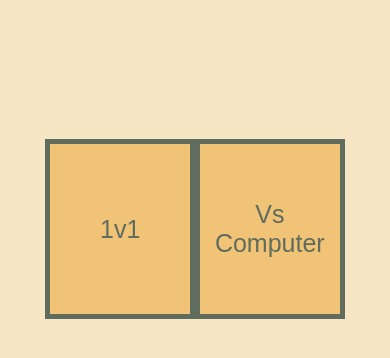
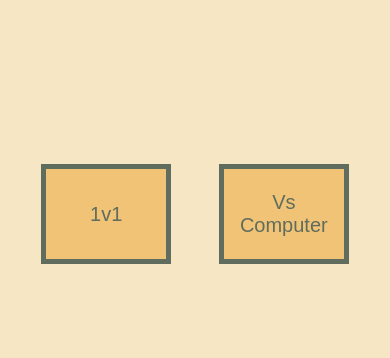
Before and after one commit to Indicgamer/JS_PROJ, a plain HTML site: page index.html in a window 390 px wide. Shown: the part 126-484 px from the top of the page. Drawn offline with Linux system fonts and the light colour scheme; a web font is replaced by a local one.

Commit message:
added responsiveness to index.html

```diff
--- a/ttt_css/style.css
+++ b/ttt_css/style.css
@@ -49,44 +49,75 @@ h1{
     background-color: #f5cf8f;
 }
 
-@media (max-width: 768px) {
-    .b1, .b2{
-        height: 300px;
+@media (max-width: 1020px){
+    .block{
+        margin: 30px auto;
+    }
+    .btn{
+        width: 300px;
+        height: 250px;
+    }
+}
 
+@media (max-width: 900px){
+    .btn{
+        width: 250px;
+        height: 200px;
+
+    }
+}
+
+@media (max-width: 800px){
+    .block{
+        width: 90%;
+    }
+    .btn{
+        width: 240px;
+        height: 200px;
+
+    }
+}
+
+@media (max-width: 700px){
+    .block{
+        width: 90%;
+    }
+    .btn{
+        width: 220px;
+        height: 180px;
+        font-size: 33px;
+    }
+}
+
+@media (max-width: 568px){
+    .block{
+        width: 90%;
     }
     .btn{
         width: 180px;
-        height: 180px;
+        height: 160px;
+        font-size: 29px;
+    }
+}
+
+@media (max-width: 500px){
+    .block{
+        width: 90%;
+    }
+    .btn{
+        width: 150px;
+        height: 140px;
         font-size: 25px;
     }
-
 }
 
-/* @media (max-width: 768px) and (min-width: 568px){
-    .b1, .b2{
-        height: 300px;
-
+@media (max-width: 400px){
+    .block{
+        width: 95%;
     }
     .btn{
         width: 130px;
-        height: 130px;
-        font-size: 25px;
-    }
-
-} */
-
-@media (max-height:610px) {
-    .b1, .b2{
-        height: 250px;
-
-    }
-
-}
-
-@media (min-width:768px ) and (max-width:1060px){
-    .btn{
-        font-size: 30px;
-        width: 250px;
-        height: 250px ;
+        height: 100px;
+        font-size: 20px;
     }
 }
```
